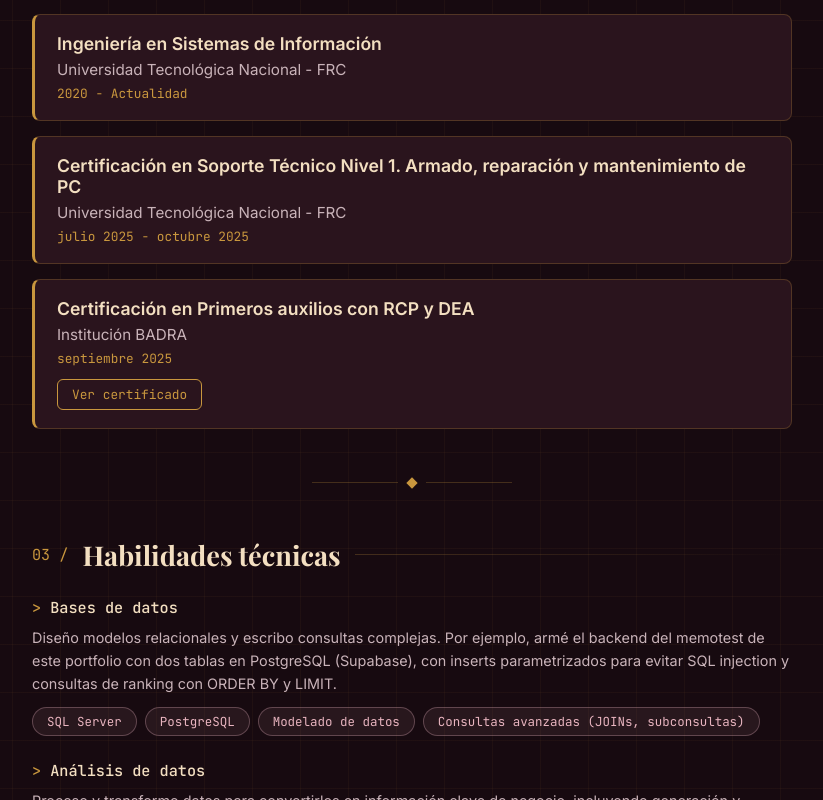
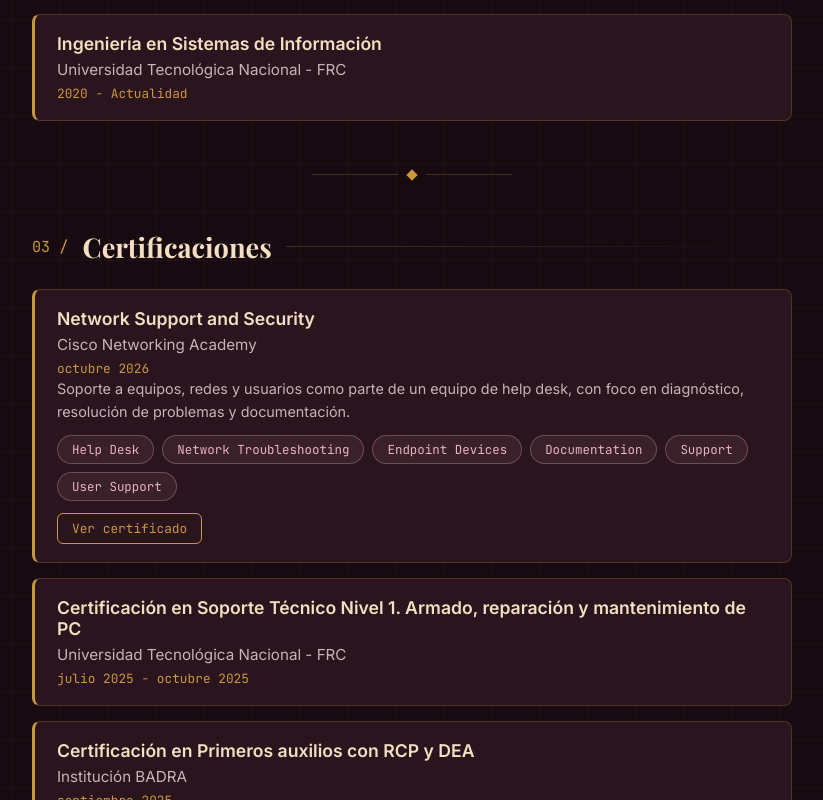
Before and after one commit to luciaduarte12/mi-portfolio, a React (Vite) app: page / in a window 1280 px wide. Shown: the part 940-1740 px from the top of the page, without its empty margins (228-1051 px from the left). Built offline with nearby package versions, Linux system fonts and the light colour scheme; a web font is replaced by a local one.

Commit message:
Agrego sección Certificaciones

```diff
--- a/src/App.jsx
+++ b/src/App.jsx
@@ -1,6 +1,7 @@
 import Header from './Header';
 import Sobre from './Sobre';
 import Formacion from './Formacion';
+import Certificaciones from './Certificaciones';
 import Habilidades from './Habilidades';
 import Contacto from './Contacto';
 import Idiomas from './Idiomas';
@@ -23,15 +24,26 @@ function App() {
       institucion: "Universidad Tecnológica Nacional - FRC",
       periodo: "2020 - Actualidad",
     },
+  ];
+
+  const misCertificaciones = [
     {
-      carrera: "Certificación en Soporte Técnico Nivel 1. Armado, reparación y mantenimiento de PC",
-      institucion: "Universidad Tecnológica Nacional - FRC",
-      periodo: "julio 2025 - octubre 2025",
+      titulo: "Network Support and Security",
+      emisor: "Cisco Networking Academy",
+      fecha: "octubre 2026",
+      certificado: "https://www.credly.com/badges/c68cc59d-f3ed-443f-8498-275f7e8c55ee/public_url",
+      descripcion: "Soporte a equipos, redes y usuarios como parte de un equipo de help desk, con foco en diagnóstico, resolución de problemas y documentación.",
+      habilidades: ["Help Desk", "Network Troubleshooting", "Endpoint Devices", "Documentation", "Support", "User Support"],
     },
     {
-      carrera: "Certificación en Primeros auxilios con RCP y DEA",
-      institucion: "Institución BADRA",
-      periodo: "septiembre 2025",
+      titulo: "Certificación en Soporte Técnico Nivel 1. Armado, reparación y mantenimiento de PC",
+      emisor: "Universidad Tecnológica Nacional - FRC",
+      fecha: "julio 2025 - octubre 2025",
+    },
+    {
+      titulo: "Certificación en Primeros auxilios con RCP y DEA",
+      emisor: "Institución BADRA",
+      fecha: "septiembre 2025",
       certificado: "certificado-rcp-dea.jpeg",
     },
   ];
@@ -148,6 +160,10 @@ function App() {
         <Formacion items={miFormacion} />
       </AlAparecer>
       <Separador />
+      <AlAparecer id="certificaciones">
+        <Certificaciones items={misCertificaciones} />
+      </AlAparecer>
+      <Separador />
       <AlAparecer id="habilidades">
         <Habilidades categorias={misHabilidades} />
         <OrbitaTecnologias />
--- /dev/null
+++ b/src/Certificaciones.jsx
@@ -0,0 +1,31 @@
+function Certificaciones({ items }) {
+  return (
+    <section className="formacion certificaciones">
+      <h2>Certificaciones</h2>
+      {items.map((item) => (
+        <div className="formacion-item" key={item.titulo}>
+          <h3>{item.titulo}</h3>
+          <p className="institucion">{item.emisor}</p>
+          <p className="periodo">{item.fecha}</p>
+          {item.descripcion && (
+            <p className="categoria-descripcion">{item.descripcion}</p>
+          )}
+          {item.habilidades && (
+            <div className="chips">
+              {item.habilidades.map((habilidad, indice) => (
+                <span className="chip" key={habilidad} style={{ '--i': indice }}>
+                  {habilidad}
+                </span>
+              ))}
+            </div>
+          )}
+          {item.certificado && (
+            <a href={item.certificado} target="_blank" rel="noopener noreferrer" className="boton-certificado">Ver certificado</a>
+          )}
+        </div>
+      ))}
+    </section>
+  );
+}
+
+export default Certificaciones;
--- a/src/MenuLateral.jsx
+++ b/src/MenuLateral.jsx
@@ -1,10 +1,11 @@
 import { useState, useEffect, useRef } from 'react';
-import { FaUser, FaGraduationCap, FaTools, FaGlobe, FaFolderOpen, FaEnvelope } from 'react-icons/fa';
+import { FaUser, FaGraduationCap, FaAward, FaTools, FaGlobe, FaFolderOpen, FaEnvelope } from 'react-icons/fa';
 
 function MenuLateral() {
   const secciones = [
     { id: "sobre-mi", nombre: "Sobre mí", icono: <FaUser /> },
     { id: "formacion", nombre: "Formación", icono: <FaGraduationCap /> },
+    { id: "certificaciones", nombre: "Certificaciones", icono: <FaAward /> },
     { id: "habilidades", nombre: "Habilidades", icono: <FaTools /> },
     { id: "idiomas", nombre: "Idiomas", icono: <FaGlobe /> },
     { id: "proyectos", nombre: "Proyectos", icono: <FaFolderOpen /> },
```
